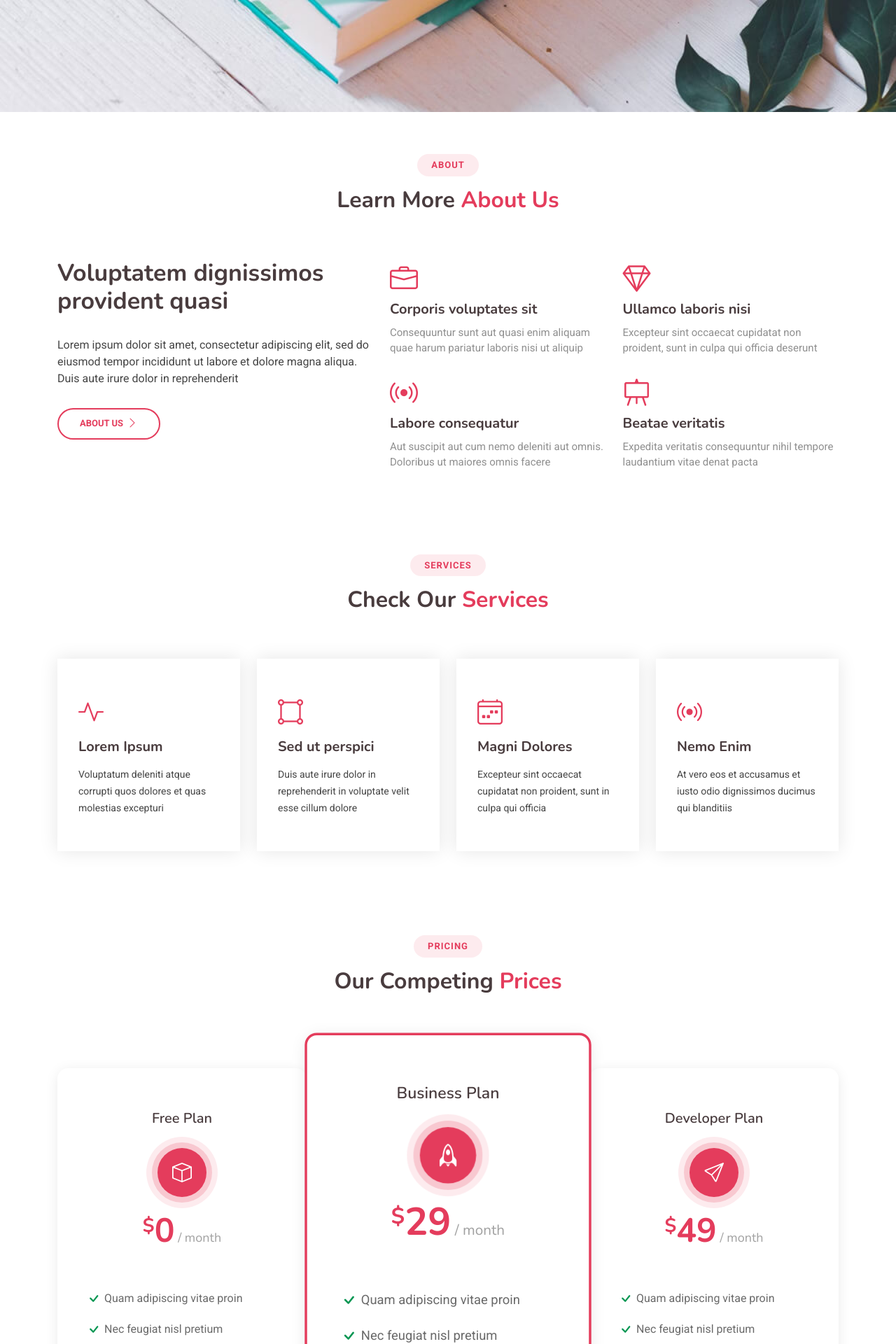
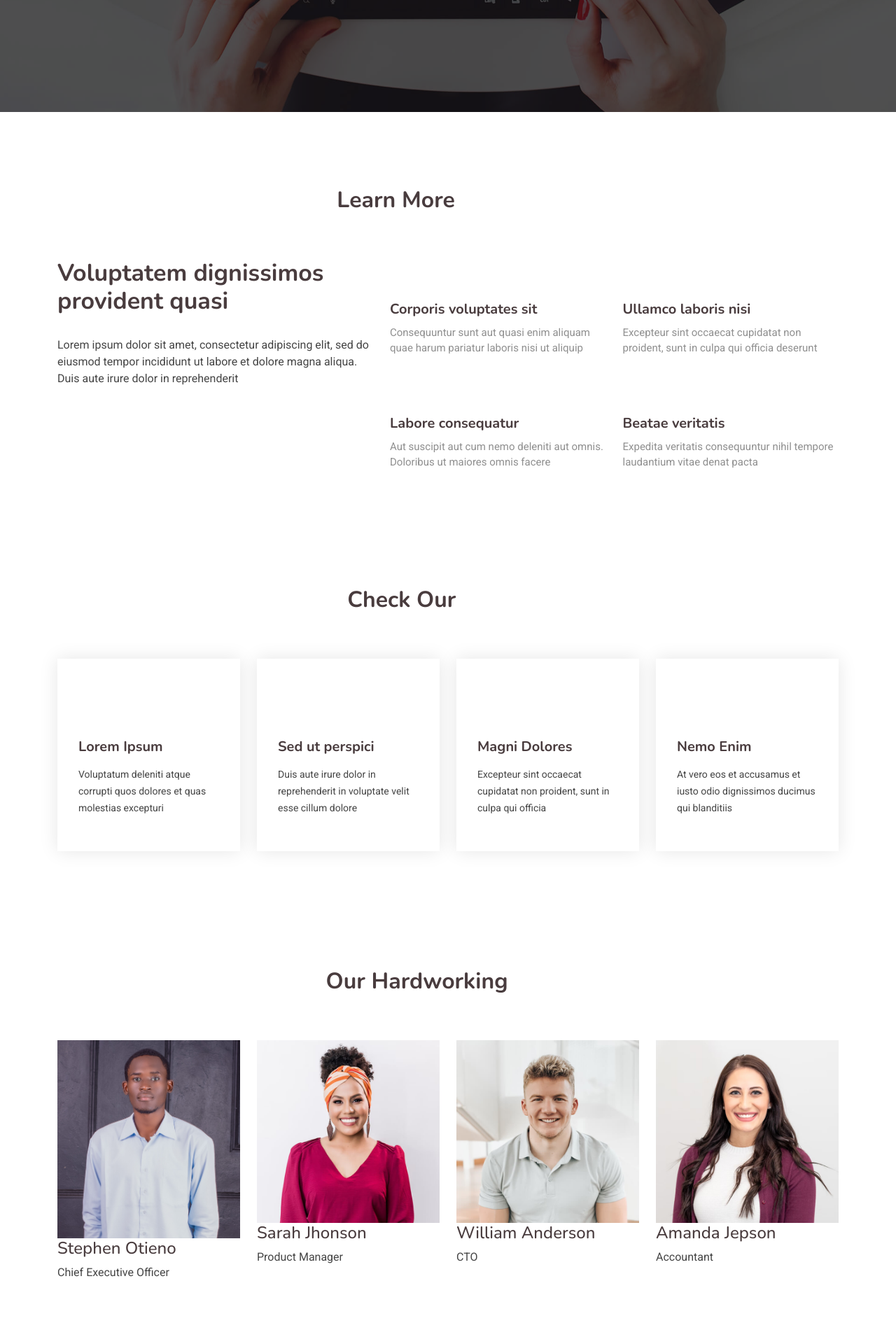
Before and after one commit to stephen-otieno/Stemiot-Innovations, a Django app: page / in a window 1280 px wide. Shown: the part 640-2560 px from the top of the page at 70% size. Run offline with Django 5.2, Linux system fonts and the light colour scheme; some libraries are stand-ins or nearby versions.

Commit message:
initial commit

```diff
--- a/manage.py
+++ b/manage.py
@@ -6,7 +6,7 @@ import sys
 
 def main():
     """Run administrative tasks."""
-    os.environ.setdefault('DJANGO_SETTINGS_MODULE', 'stemiot_innovations.settings')
+    os.environ.setdefault('DJANGO_SETTINGS_MODULE', 'stemiot_softwares.settings')
     try:
         from django.core.management import execute_from_command_line
     except ImportError as exc:
--- a/stemiotApp/static/assets/css/main.css
+++ b/stemiotApp/static/assets/css/main.css
@@ -22,7 +22,7 @@
   --background-color: #ffffff; /* Background color for the entire website, including individual sections */
   --default-color: #444444; /* Default color used for the majority of the text content across the entire website */
   --heading-color: #493c3e; /* Color for headings, subheadings and title throughout the website */
-  --accent-color: #e43c5c; /* Accent color that represents your brand on the website. It's used for buttons, links, and other elements that need to stand out */
+  --accent-color: #ffffff; /* Accent color that represents your brand on the website. It's used for buttons, links, and other elements that need to stand out */
   --surface-color: #ffffff; /* The surface color is used as a background of boxed elements within sections, such as cards, icon boxes, or other elements that require a visual separation from the global background. */
   --contrast-color: #ffffff; /* Contrast color for text, ensuring readability against backgrounds of accent, heading, or default colors. */
 }
@@ -172,6 +172,11 @@ h6 {
 
 .scrolled .header {
   box-shadow: 0px 0 18px rgba(0, 0, 0, 0.1);
+}
+
+
+.header {
+  --background-color: rgba(0, 0, 0, 0.8);
 }
 
 /* Global Header on Scroll
@@ -768,7 +773,7 @@ section,
 
 .hero:before {
   content: "";
-  /*background: color-mix(in srgb, var(--background-color), transparent 30%);*/
+  background: color-mix(in srgb, var(--background-color), transparent 30%);
   position: absolute;
   inset: 0;
   z-index: 2;
@@ -788,7 +793,7 @@ section,
 .hero p {
   margin: 10px 0 0 0;
   font-size: 24px;
-  color: var(--heading-color);
+  color: var(--accent-color);
 }
 
 .hero .btn-get-started {
--- a/stemiotApp/templates/index.html
+++ b/stemiotApp/templates/index.html
@@ -40,7 +40,7 @@
       <a href="index.html" class="logo d-flex align-items-center">
 
          <img src="{% static 'assets/img/logo1.png' %}" alt="">
-        <h1 class="sitename">Stemiot Innovations</h1>
+        <h1 class="sitename">STEMIOT SOFTWARES</h1>
       </a>
 
       <nav id="navmenu" class="navmenu">
@@ -48,9 +48,7 @@
           <li><a href="#hero" class="active">Home</a></li>
           <li><a href="#about">About</a></li>
           <li><a href="#services">Services</a></li>
-          <li><a href="#portfolio">Portfolio</a></li>
           <li><a href="#team">Team</a></li>
-          <li><a href="blog.html">Blog</a></li>
           <li class="dropdown"><a href="#"><span>Dropdown</span> <i class="bi bi-chevron-down toggle-dropdown"></i></a>
             <ul>
               <li><a href="#">Dropdown 1</a></li>
@@ -72,7 +70,7 @@
     <!-- Hero Section -->
     <section id="hero" class="hero section dark-background">
 
-      <img src="{% static 'assets/img/portfolio/books-1.jpg' %}" alt="" data-aos="fade-in">
+      <img src="{% static 'assets/img/hero-bg.jpg' %}" alt="" data-aos="fade-in">
 
       <div class="container text-center" data-aos="fade-up" data-aos-delay="100">
         <div class="row justify-content-center">
@@ -198,88 +196,8 @@
 
 
 
-
-    <!-- Pricing Section -->
-    <section id="pricing" class="pricing section">
-
-      <!-- Section Title -->
-      <div class="container section-title" data-aos="fade-up">
-        <h2>Pricing</h2>
-        <p><span>Our Competing</span> <span class="description-title">Prices</span></p>
-      </div><!-- End Section Title -->
-
-      <div class="container" data-aos="zoom-in" data-aos-delay="100">
-
-        <div class="row g-4">
-
-          <div class="col-lg-4">
-            <div class="pricing-item">
-              <h3>Free Plan</h3>
-              <div class="icon">
-                <i class="bi bi-box"></i>
-              </div>
-              <h4><sup>$</sup>0<span> / month</span></h4>
-              <ul>
-                <li><i class="bi bi-check"></i> <span>Quam adipiscing vitae proin</span></li>
-                <li><i class="bi bi-check"></i> <span>Nec feugiat nisl pretium</span></li>
-                <li><i class="bi bi-check"></i> <span>Nulla at volutpat diam uteera</span></li>
-                <li class="na"><i class="bi bi-x"></i> <span>Pharetra massa massa ultricies</span></li>
-                <li class="na"><i class="bi bi-x"></i> <span>Massa ultricies mi quis hendrerit</span></li>
-              </ul>
-              <div class="text-center"><a href="#" class="buy-btn">Buy Now</a></div>
-            </div>
-          </div><!-- End Pricing Item -->
-
-          <div class="col-lg-4">
-            <div class="pricing-item featured">
-              <h3>Business Plan</h3>
-              <div class="icon">
-                <i class="bi bi-rocket"></i>
-              </div>
-
-              <h4><sup>$</sup>29<span> / month</span></h4>
-              <ul>
-                <li><i class="bi bi-check"></i> <span>Quam adipiscing vitae proin</span></li>
-                <li><i class="bi bi-check"></i> <span>Nec feugiat nisl pretium</span></li>
-                <li><i class="bi bi-check"></i> <span>Nulla at volutpat diam uteera</span></li>
-                <li><i class="bi bi-check"></i> <span>Pharetra massa massa ultricies</span></li>
-                <li><i class="bi bi-check"></i> <span>Massa ultricies mi quis hendrerit</span></li>
-              </ul>
-              <div class="text-center"><a href="#" class="buy-btn">Buy Now</a></div>
-            </div>
-          </div><!-- End Pricing Item -->
-
-          <div class="col-lg-4">
-            <div class="pricing-item">
-              <h3>Developer Plan</h3>
-              <div class="icon">
-                <i class="bi bi-send"></i>
-              </div>
-              <h4><sup>$</sup>49<span> / month</span></h4>
-              <ul>
-                <li><i class="bi bi-check"></i> <span>Quam adipiscing vitae proin</span></li>
-                <li><i class="bi bi-check"></i> <span>Nec feugiat nisl pretium</span></li>
-                <li><i class="bi bi-check"></i> <span>Nulla at volutpat diam uteera</span></li>
-                <li><i class="bi bi-check"></i> <span>Pharetra massa massa ultricies</span></li>
-                <li><i class="bi bi-check"></i> <span>Massa ultricies mi quis hendrerit</span></li>
-              </ul>
-              <div class="text-center"><a href="#" class="buy-btn">Buy Now</a></div>
-            </div>
-          </div><!-- End Pricing Item -->
-
-        </div>
-
-      </div>
-
-    </section><!-- /Pricing Section -->
-
-
-
-
-
-
     <!-- Team 2 Section -->
-    <section id="team-2" class="team-2 section">
+    <section id="team" class="team-1 section">
 
       <!-- Section Title -->
       <div class="container section-title" data-aos="fade-up">
@@ -293,10 +211,10 @@
 
           <div class="col-lg-3 col-md-6" data-aos="fade-up" data-aos-delay="100">
             <div class="member">
-              <img src="{% static 'assets/img/team/team-1.jpg' %}" class="img-fluid" alt="">
+              <img src="{% static 'assets/img/team/CEO.jpg' %}" class="img-fluid" alt="">
               <div class="member-info">
                 <div class="member-info-content">
-                  <h4>Walter White</h4>
+                  <h4>Stephen Otieno</h4>
                   <span>Chief Executive Officer</span>
                   <div class="social">
                     <a href=""><i class="bi bi-twitter-x"></i></a>
@@ -431,11 +349,7 @@
                 </div>
                 <br>
 
-                <div class="col-md-6">
-                    <label for="subject"><b>Subject</b></label>
-                  <input type="text" class="form-control" name="subject" placeholder="Subject" required="">
-                </div>
-                <br>
+
 
                 <div class="col-md-12">
                     <label for="message"><b>Message</b></label>
--- a/stemiot_innovations/asgi.py
+++ b/stemiot_softwares/asgi.py
@@ -1,5 +1,5 @@
 """
-ASGI config for stemiot_innovations project.
+ASGI config for stemiot_softwares project.
 
 It exposes the ASGI callable as a module-level variable named ``application``.
 
@@ -11,6 +11,6 @@ import os
 
 from django.core.asgi import get_asgi_application
 
-os.environ.setdefault('DJANGO_SETTINGS_MODULE', 'stemiot_innovations.settings')
+os.environ.setdefault('DJANGO_SETTINGS_MODULE', 'stemiot_softwares.settings')
 
 application = get_asgi_application()
--- a/stemiot_innovations/settings.py
+++ b/stemiot_softwares/settings.py
@@ -1,5 +1,5 @@
 """
-Django settings for stemiot_innovations project.
+Django settings for stemiot_softwares project.
 
 Generated by 'django-admin startproject' using Django 5.1.3.
 
@@ -50,7 +50,7 @@ MIDDLEWARE = [
     'django.middleware.clickjacking.XFrameOptionsMiddleware',
 ]
 
-ROOT_URLCONF = 'stemiot_innovations.urls'
+ROOT_URLCONF = 'stemiot_softwares.urls'
 
 TEMPLATES = [
     {
@@ -68,7 +68,7 @@ TEMPLATES = [
     },
 ]
 
-WSGI_APPLICATION = 'stemiot_innovations.wsgi.application'
+WSGI_APPLICATION = 'stemiot_softwares.wsgi.application'
 
 
 # Database
--- a/stemiot_innovations/urls.py
+++ b/stemiot_softwares/urls.py
@@ -1,5 +1,5 @@
 """
-URL configuration for stemiot_innovations project.
+URL configuration for stemiot_softwares project.
 
 The `urlpatterns` list routes URLs to views. For more information please see:
     https://docs.djangoproject.com/en/5.1/topics/http/urls/
--- a/stemiot_innovations/wsgi.py
+++ b/stemiot_softwares/wsgi.py
@@ -1,5 +1,5 @@
 """
-WSGI config for stemiot_innovations project.
+WSGI config for stemiot_softwares project.
 
 It exposes the WSGI callable as a module-level variable named ``application``.
 
@@ -11,6 +11,6 @@ import os
 
 from django.core.wsgi import get_wsgi_application
 
-os.environ.setdefault('DJANGO_SETTINGS_MODULE', 'stemiot_innovations.settings')
+os.environ.setdefault('DJANGO_SETTINGS_MODULE', 'stemiot_softwares.settings')
 
 application = get_wsgi_application()
```
Also changed, not shown: stemiotApp/static/assets/img/team/CEO.jpg (added), stemiotApp/static/assets/img/team/relationships-unhealthy11.JPG (added), stemiotApp/static/assets/img/team/steve1.jpg (added), stemiotApp/static/assets/img/team/team-1.jpg (deleted), stemiot_softwares/__init__.py (added).
